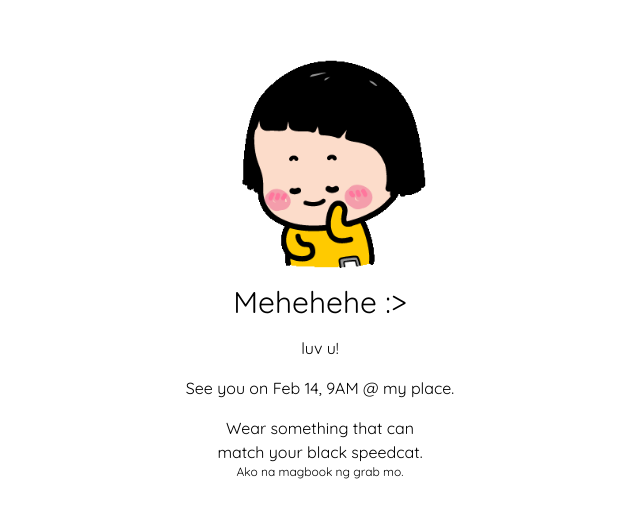
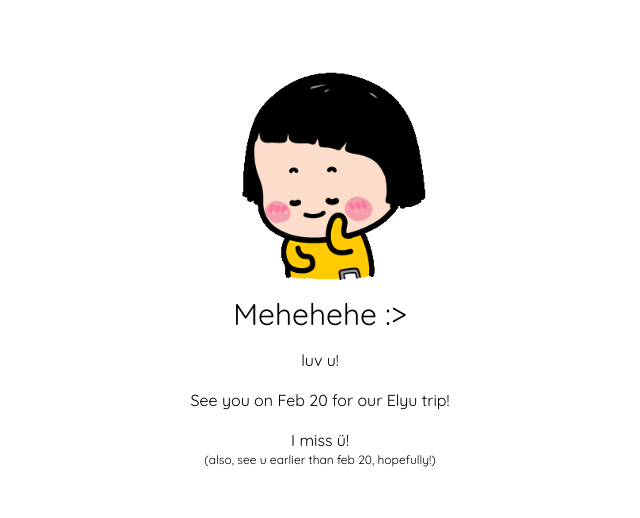
Before and after one commit to gerizim16/gerizim16.github.io, a Next.js app: page /valentine/yes in a window 1280 px wide. Shown: the part 138-656 px from the top of the page, without its empty margins (320-960 px from the left). Built offline with nearby package versions, Linux system fonts and the light colour scheme.

Commit message:
Update page.tsx

```diff
--- a/src/app/valentine/yes/page.tsx
+++ b/src/app/valentine/yes/page.tsx
@@ -17,13 +17,11 @@ export default function Valentine() {
       <div className="text-center text-3xl">Mehehehe {":>"}</div>
       <p>luv u!</p>
       <div className="text-center">
-        <p className="mb-4">See you on Feb 14, 9AM @ my place.</p>
+        <p className="mb-4">See you on Feb 20 for our Elyu trip!</p>
         <p>
-          Wear something that can
-          <br />
-          match your black speedcat.
+          I miss ü!
         </p>
-        <p className="text-xs">Ako na magbook ng grab mo.</p>
+        <p className="text-xs">(also, see u earlier than feb 20, hopefully!)</p>
       </div>
     </div>
   );
```
